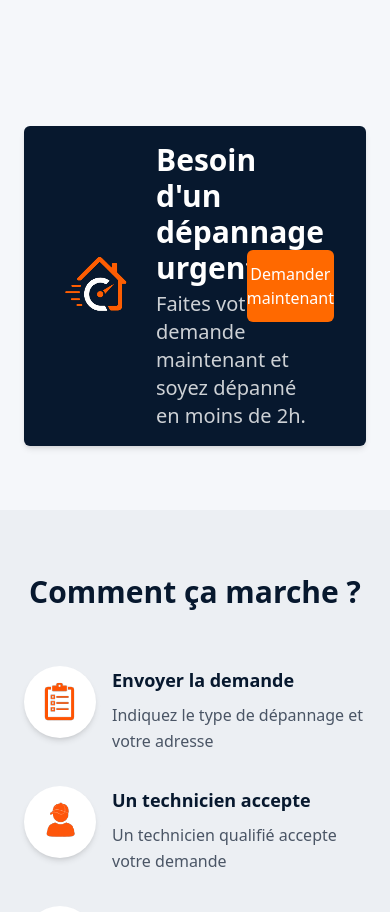
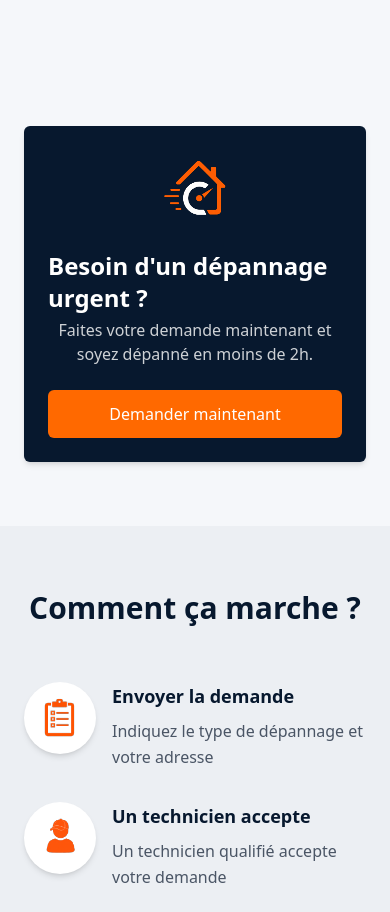
Before and after one commit to chainez-hat/DepanGO, a React (Vite) app in the folder front/: page / in a window 390 px wide. Shown: the part 2150-3062 px from the top of the page. Built offline with nearby package versions, Linux system fonts and the light colour scheme; no server answers.

Commit message:
responsive EmergencyCTA.jsx

```diff
--- a/front/src/components/EmergencyCTA.jsx
+++ b/front/src/components/EmergencyCTA.jsx
@@ -5,8 +5,8 @@ export default function EmergencyCTA() {
   return (
     <section className="bg-[#F5F7FA] pt-16 pb-16">
       <div className="max-w-[1500px] mx-auto px-6">
-        <div className="bg-[#07182E] rounded-md px-8 py-4 flex items-center justify-between shadow-md">
-          <div className="flex items-center gap-5">
+        <div className="bg-[#07182E] rounded-md px-6 lg:px-8 py-6 flex flex-col lg:flex-row items-center justify-between shadow-md text-center lg:text-left gap-6">
+          <div className="flex flex-col lg:flex-row items-center gap-5">
             <img
               src={logo}
               alt="DepanGO"
@@ -14,11 +14,11 @@ export default function EmergencyCTA() {
             />
 
             <div className="text-left">
-              <h3 className="text-white text-3xl font-bold">
+              <h3 className="text-white text-2xl lg:text-3xl font-bold">
                 Besoin d'un dépannage urgent ?
               </h3>
 
-              <p className="text-white/80 mt-1 text-xl text-left">
+              <p className="text-white/80 mt-1 text-base lg:text-xl text-center lg:text-left">
                 Faites votre demande maintenant et soyez dépanné en moins de 2h.
               </p>
             </div>
@@ -26,7 +26,7 @@ export default function EmergencyCTA() {
 
           <Link
             to="/request"
-            className="bg-orange-500 hover:bg-orange-600 text-white w-[300px] py-3 rounded-md font-medium transition text-center"
+            className="bg-orange-500 hover:bg-orange-600 text-white w-full lg:w-[300px] py-3 rounded-md font-medium transition text-center"
           >
             Demander maintenant
           </Link>
```
